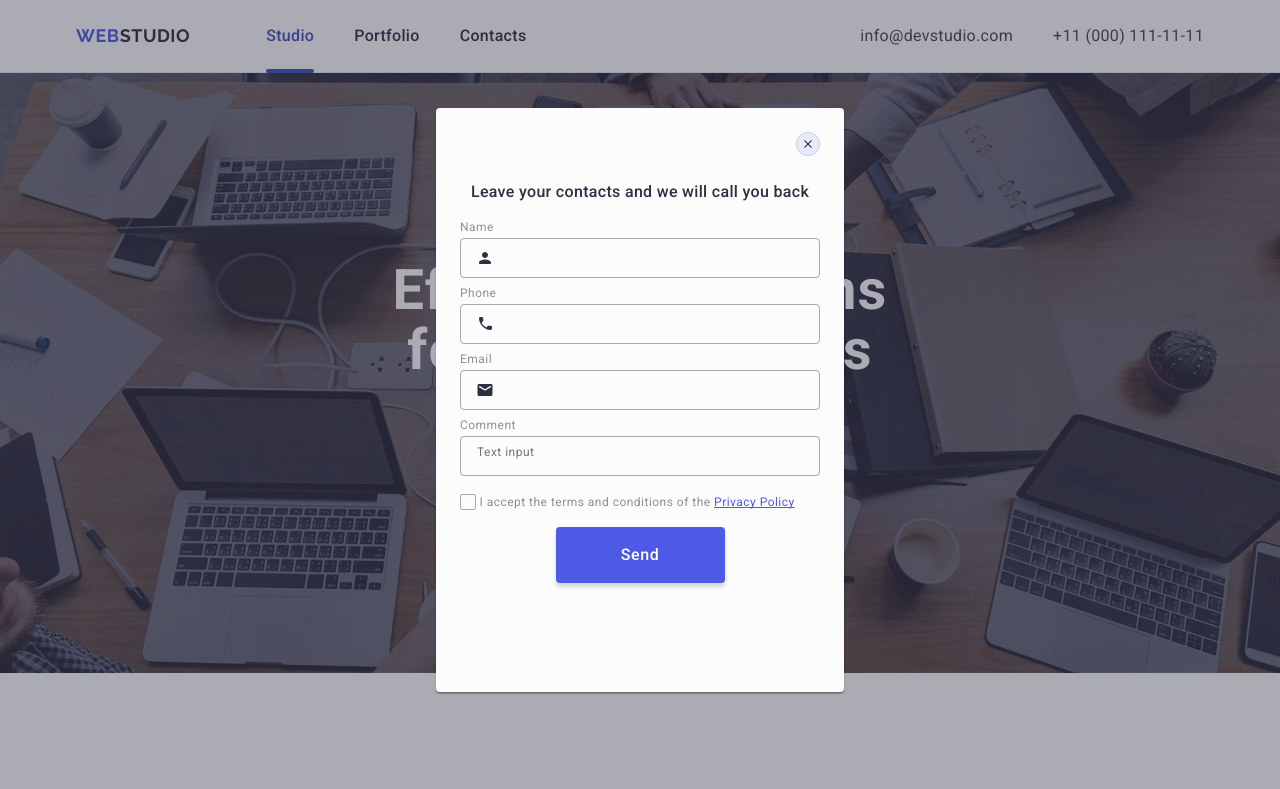
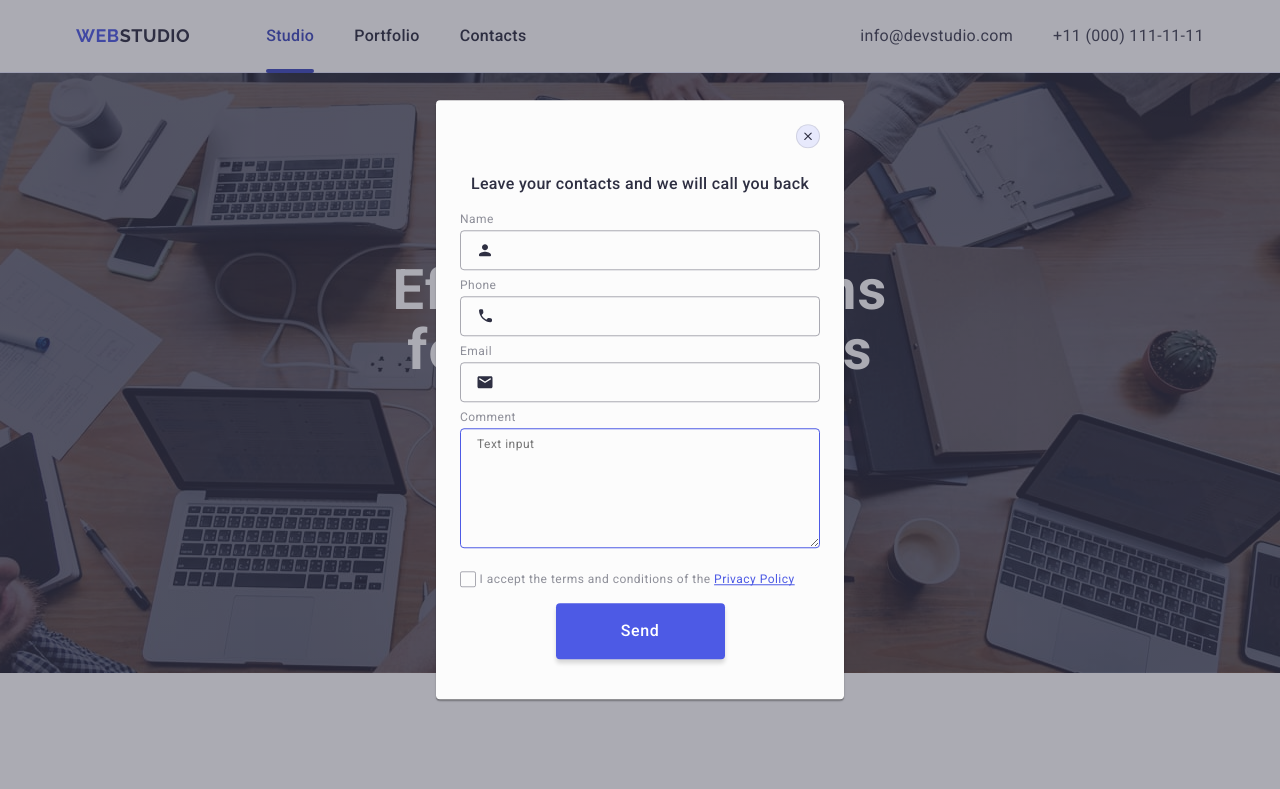
Before and after one commit to daryna-pavlinska/goit-markup-hw-05, a plain HTML site: page index.html in a window 1280 px wide. Shown: the top 789 px of the page. Drawn offline with nearby package versions, Linux system fonts and the light colour scheme.

Commit message:
fix textarea

```diff
--- a/css/styles.css
+++ b/css/styles.css
@@ -597,13 +597,23 @@ input::placeholder {
 .area {
   margin-bottom: 16px;
 }
-.textarea {
-  /* height: 120px; */
+.textarea-modal {
+  width: 100%;
+  height: 120px;
+  font-size: 12px;
+  line-height: 1.17;
+  letter-spacing: 0.04em;
+  border: 1px solid rgba(46, 47, 66, 0.4);
+  border-radius: 4px;
   padding: 8px 16px;
-  display: flex;
-  align-items: flex-start;
-  resize: none;
+  outline: transparent;
   background-color: transparent;
+  transition: border-color 250ms cubic-bezier(0.4, 0, 0.2, 1);
+  border-color: #4d5ae5;
+  color: rgba(46, 47, 66, 0.4);
+}
+.textarea-modal:focus {
+  border-color: #4d5ae5;
 }
 .check-label {
   font-weight: 400;
@@ -611,7 +621,6 @@ input::placeholder {
   line-height: 1.17;
   letter-spacing: 0.04em;
   color: #8e8f99;
-  /* margin: auto 0; */
 }
 .privacy-link {
   line-height: 1.33;
@@ -652,6 +661,7 @@ input::placeholder {
   display: block;
   margin: 16px auto;
   transition: background-color 250ms cubic-bezier(0.4, 0, 0.2, 1);
+  cursor: pointer;
 }
 .button-modal:hover,
 .button-modal:focus,
--- a/index.html
+++ b/index.html
@@ -514,16 +514,14 @@
               </svg>
             </div>
           </div>
-          <div class="form-field area">
+          <div class="form-field-textarea area">
             <label for="tel" class="form-label">Comment</label>
-            <div class="input-block">
-              <textarea
-                class="form-input textarea"
-                name="comment"
-                id="comment"
-                placeholder="Text input"
-              ></textarea>
-            </div>
+            <textarea
+              class="textarea-modal"
+              name="comment"
+              id="comment"
+              placeholder="Text input"
+            ></textarea>
           </div>
           <div class="form-field checkbox-field">
             <input
```
